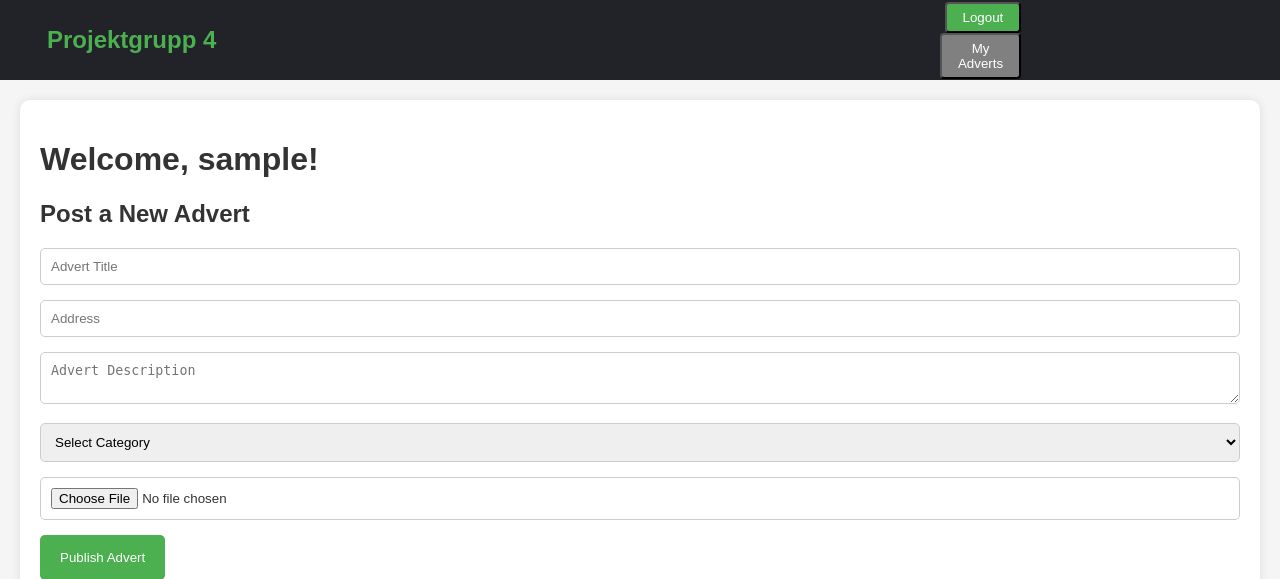
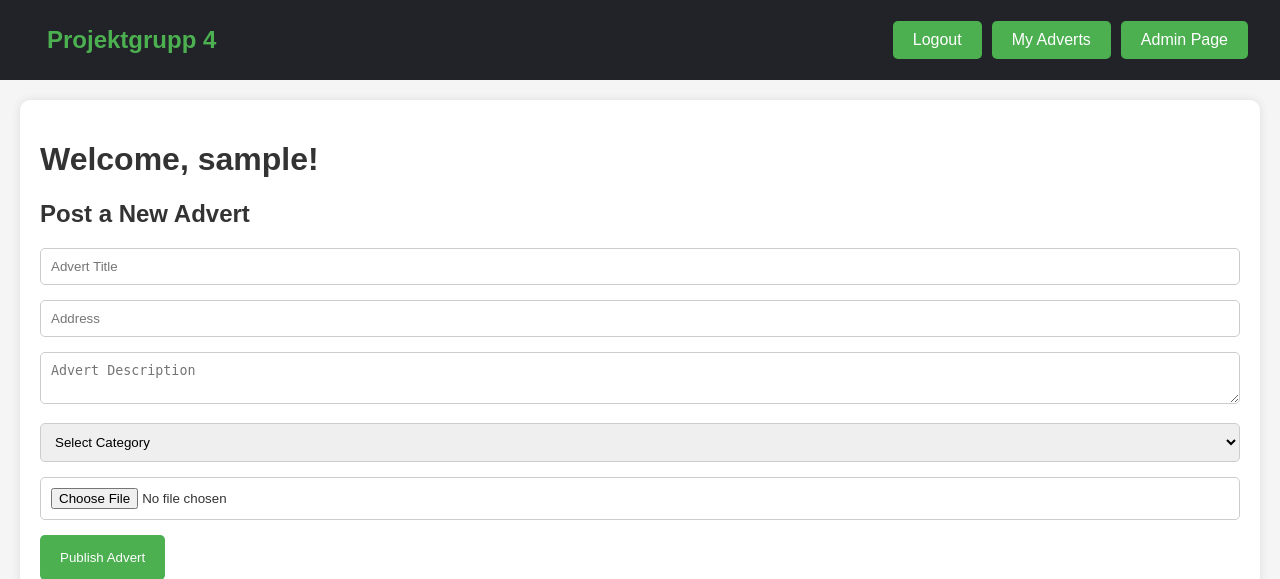
Before and after one commit to ElusiveGecko/ProjektGrupp, a PHP site: page /php/main.php in a window 1280 px wide. Shown: the top 579 px of the page. Run offline with PHP 8.4, Linux system fonts and the light colour scheme; the visitor is signed in with stand-in values (Sample User, id 1); data comes from the database, SQL or seed files in the repository; both versions use the stored data as it was after the commit; some libraries are stand-ins or nearby versions.

Commit message:
Admin Page and some css changes

```diff
--- /dev/null
+++ b/css/admin.css
@@ -0,0 +1,7 @@
+.admin-container {
+    display: flex;
+    flex-direction: column;
+    align-items: center;
+    justify-content: center;
+    height: 100vh;
+}
--- a/css/style.css
+++ b/css/style.css
@@ -1,6 +1,7 @@
 @import url(account_forms.css);
 @import url(main.css);
 @import url(login_page.css);
+@import url(admin.css);
 
 :root {
     --darkgrey: #212329;
@@ -18,14 +19,9 @@ body {
     background-color: var(--darkgrey);
 }
 
-.header-container {
-    width: 100%;
-    background-color: var(--darkgrey);
-}
-
 .header {
-    display: grid;
-    grid-template-columns: auto 1fr auto;
+    display: flex;
+    justify-content: space-between;
     align-items: center;
     height: 80px;
     width: 95%;
@@ -34,7 +30,6 @@ body {
 
 #header-logo {
     color: var(--brightred);
-    justify-self: start;
     margin-left: 15px;
 }
 
@@ -42,38 +37,37 @@ body {
     cursor: pointer;
 }
 
-.header-btns {
-    display: grid;
-    justify-self: end;
-    margin-right: 20%;
-}
-
-#header-btns {
-    background-color: var(--brightred);
-    color: var(--white);
-    padding: 6px 16px;
-    border-radius: 4px;
-}
-
-#main-user-btn {
-    background-color: grey;
-    color: var(--white);
-    padding: 6px 16px;
-    border-radius: 4px;
-}
-
-#main-user-btn:hover {
-    background-color: var(--darkgrey);
-    border: 1px solid grey;
-    cursor: pointer;
+.header-links {
+    display: flex;
+    gap: 10px;
 }
 
 .header-link {
     text-decoration: none;
+    color: var(--white);
 }
 
-#header-btns:hover {
+.header-btn {
+    background-color: var(--brightred);
+    color: var(--white);
+    padding: 10px 20px;
+    border-radius: 5px;
+    border: none;
+    cursor: pointer;
+    transition: background-color 0.3s;
+}
+
+.header-btn:hover {
     background-color: var(--darkgrey);
     border: 1px solid var(--brightred);
-    cursor: pointer;
 }
+
+.message {
+    display: none;
+    padding: 10px;
+    margin-bottom: 15px;
+    text-align: center;
+    border-radius: 5px;
+    color: white;
+    font-weight: bold;
+}
--- a/index.php
+++ b/index.php
@@ -20,11 +20,12 @@ $_SESSION['userID'] = null;
     <div class="header-container">
         <nav class="header">
             <h1 id="header-logo">Projektgrupp 4</h1>
-            <div class="header-btns">
-                <div class="header-btns"><button class="login-module-btn" id="header-btns">Login</button></div>
+            <div class="header-links">
+                <a href="#" class="header-link header-btn login-module-btn">Login</a>
             </div>
         </nav>
     </div>
+
 
     <div class="home">
         <div class="home-container">
--- a/php/login.php
+++ b/php/login.php
@@ -1,8 +1,10 @@
 <?php
 session_start();
 header('Content-Type: application/json'); // Ensure the response is JSON
-$username = $email = $password = "";
+
+$username = $password = "";
 $db = new SQLite3("../grupp.db");
+
 if ($_SERVER["REQUEST_METHOD"] == "POST") {
     $username = strtolower(trim($_POST["username"]));
     $password = $_POST["password"];
@@ -16,6 +18,7 @@ if ($_SERVER["REQUEST_METHOD"] == "POST") {
         if (password_verify($password, $stored_hashed_password)) {
             $_SESSION['username'] = $row['username'];
             $_SESSION['userID'] = $row['userID'];
+            $_SESSION['role'] = $row['role']; // Set the role in the session
             echo json_encode(array("status" => "success"));
         } else {
             echo json_encode(array("status" => "error", "type" => "password", "message" => "Password does not match username"));
--- a/php/main.php
+++ b/php/main.php
@@ -22,15 +22,20 @@ $categories = $db->query("SELECT * FROM Categories");
     <script src="../js/main.js" defer></script>
 </head>
 <body>
+
     <div class="header-container">
         <nav class="header">
             <h1 id="header-logo">Projektgrupp 4</h1>
-            <div class="header-btns">
-                <a href="logout.php" class="header-link"><div class="header-btns"><button class="login-module-btn" id="header-btns">Logout</button></div></a>
-                <a href="user.php" class="header-link"><div class="header-btns"><button class="nav-btn" id="main-user-btn">My Adverts</button></div></a>
+            <div class="header-links">
+                <a href="logout.php" class="header-link header-btn">Logout</a>
+                <a href="user.php" class="header-link header-btn">My Adverts</a>
+                <?php if (isset($_SESSION['role']) && $_SESSION['role'] === 'admin'): ?>
+                    <a href="admin.php" class="header-link header-btn">Admin Page</a>
+                <?php endif; ?>
             </div>
         </nav>
     </div>
+
     <div class="container">
         <h1>Welcome, <?php echo $_SESSION['username']; ?>!</h1>
         <h2>Post a New Advert</h2>
--- a/php/register.php
+++ b/php/register.php
@@ -9,7 +9,7 @@ try {
     $validationError = false;
 
     if ($_SERVER["REQUEST_METHOD"] == "POST") {
-        $recaptchaSecret = 'ADD_SECRET_KEY_HERE'; // Remove or replace this key for security reasons
+        $recaptchaSecret = 'YOUR-API-KEY-HERE'; // Remove or replace this key for security reasons
         $recaptchaResponse = $_POST['g-recaptcha-response'];
 
         // Verify reCAPTCHA response
```
Also changed, not shown: js/admin.js (added, +26 -0 lines), js/ajax_requests.js (+7 -1 lines), php/admin.php (added, +71 -0 lines), php/user.php (+5 -5 lines), grupp.db, uploads/stol.png (added).
